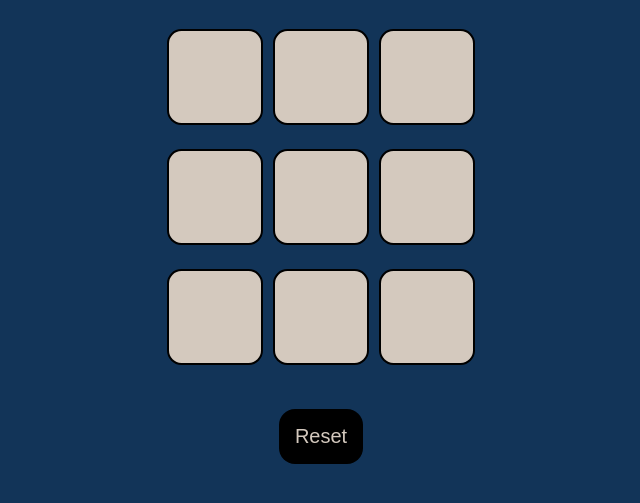
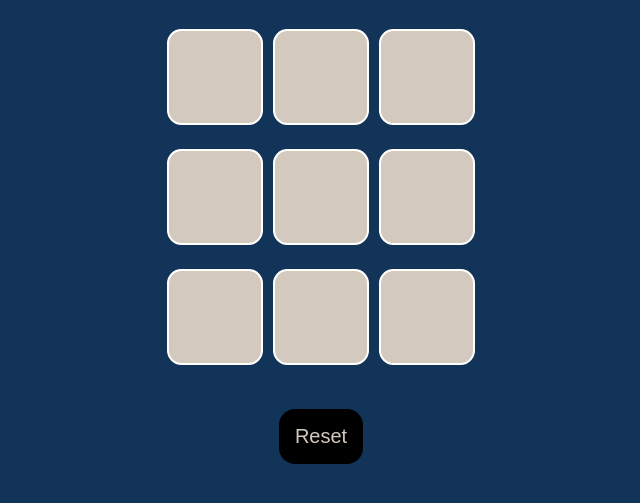
Before and after one commit to Aditya-duttaa/tic-tac-toe, a plain HTML site: page index.html in a window 1280 px wide. Shown: the part 61-564 px from the top of the page, without its empty margins (319-959 px from the left). Drawn offline with Linux system fonts and the light colour scheme.

Commit message:
Changed Color

```diff
--- a/style.css
+++ b/style.css
@@ -27,8 +27,9 @@ body{
     height: 12vmin;
     width: 12vmin;
     font-size: 5vmin;
-    border:2px solid black;
+    border:2px solid #fff;
     border-radius: 15%;
+    /* Chnaged button */
     margin-left: 5px;
     margin-right: 5px;
     background-color: #D4C9BE;
```
